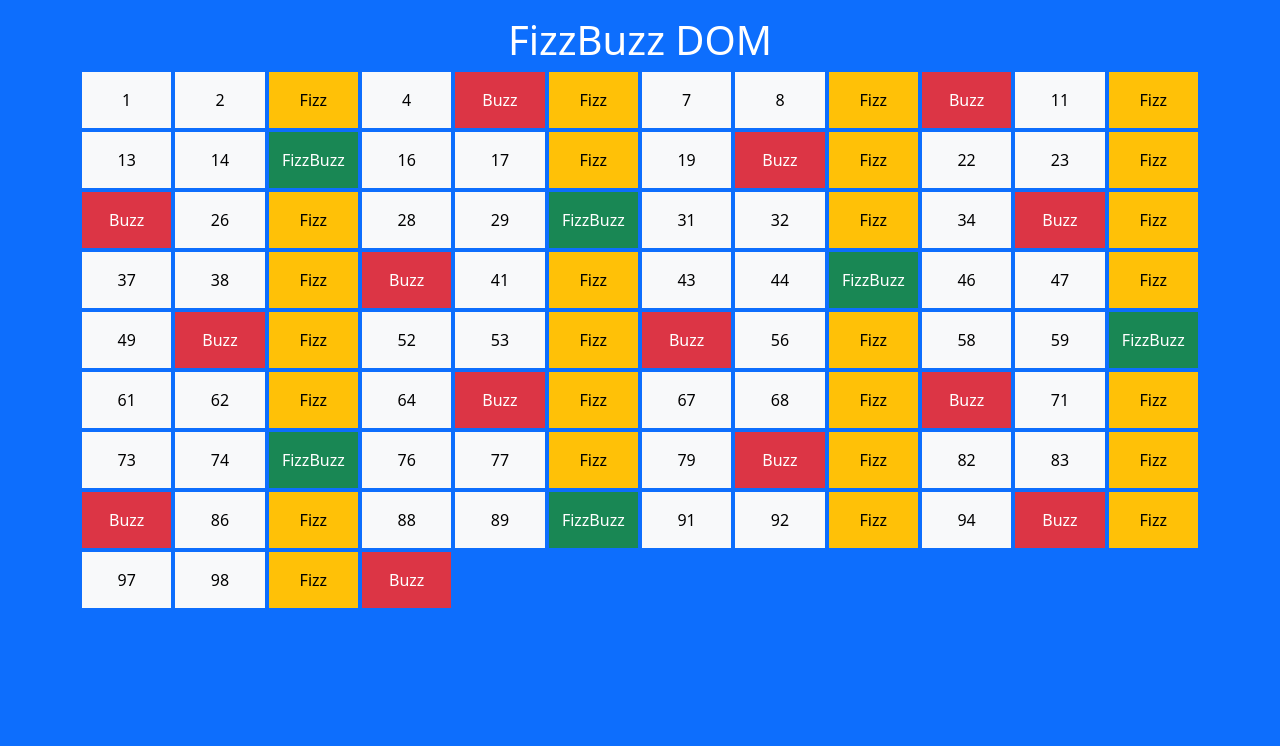
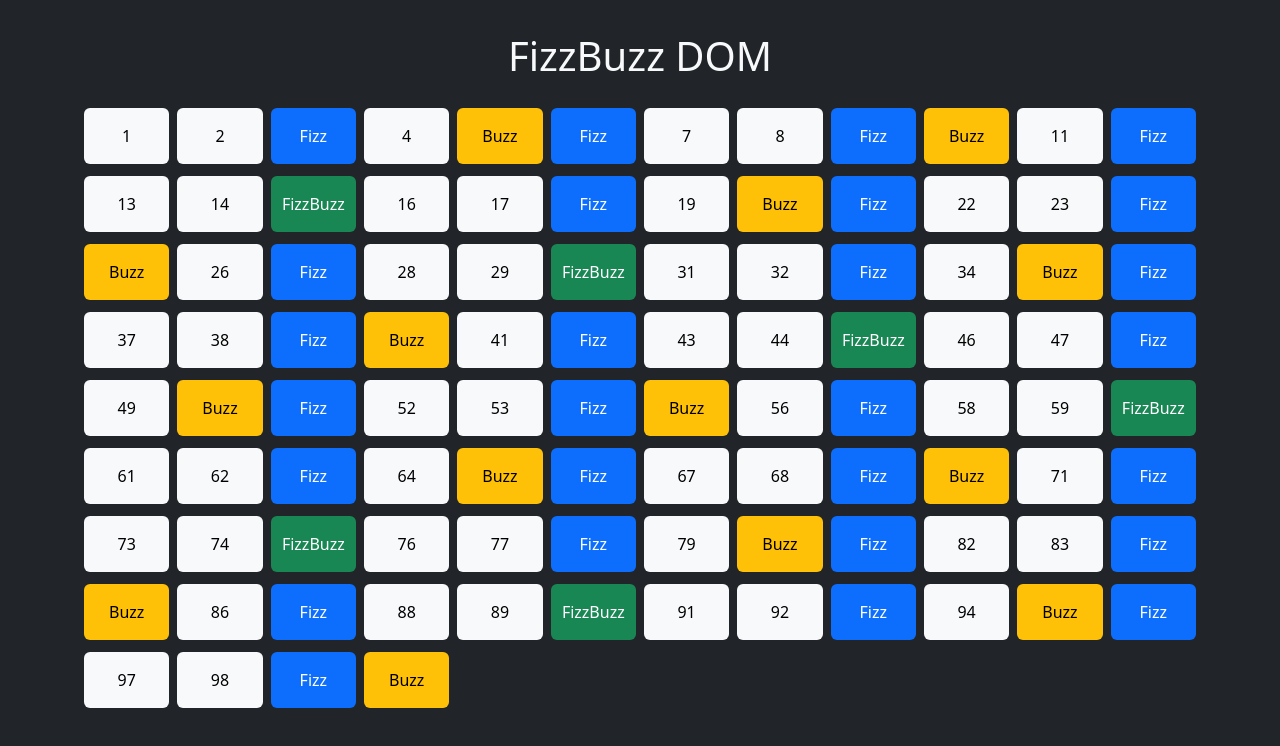
Before and after one commit to vgianluca96/js-fizzbuzz, a plain HTML site: page index.html in a window 1280 px wide. Drawn offline with nearby package versions, Linux system fonts and the light colour scheme.

Commit message:
versione 4
cambiati colori

```diff
--- a/assets/js/script.js
+++ b/assets/js/script.js
@@ -21,12 +21,12 @@ for (let i= 1; i <= 100; i++) {
         } else {
             console.log('Fizz');
             divText = 'Fizz';
-            divClass = 'text-bg-warning';
+            divClass = 'text-bg-primary';
         }
     } else if (i%5 == 0) {
         console.log('Buzz');
         divText = 'Buzz';
-        divClass = 'text-bg-danger';
+        divClass = 'text-bg-warning';
     } else {
         console.log(i);
         divText = i;
@@ -34,8 +34,8 @@ for (let i= 1; i <= 100; i++) {
     }
 
     // Creazione nuovo div che conterrà la stringa data da divText
-    let newDiv = `<div class="col-1">
-    <div class="py-3 ${divClass}">
+    let newDiv = `<div class="col-1 p-1">
+    <div class="py-3 rounded ${divClass}">
     <div>${divText}</div>
     </div>
     </div>`;
--- a/index.html
+++ b/index.html
@@ -11,11 +11,11 @@
     <!-- Link css -->
     <link rel="stylesheet" href="./assets/css/style.css">
 </head>
-<body class="text-bg-primary p-3">
+<body class="bg-dark p-3">
 
     <main>
 
-        <h1 class="text-center">FizzBuzz DOM</h1>
+        <h1 class="text-center text-light py-3">FizzBuzz DOM</h1>
 
         <div class="container text-center">
 
```
